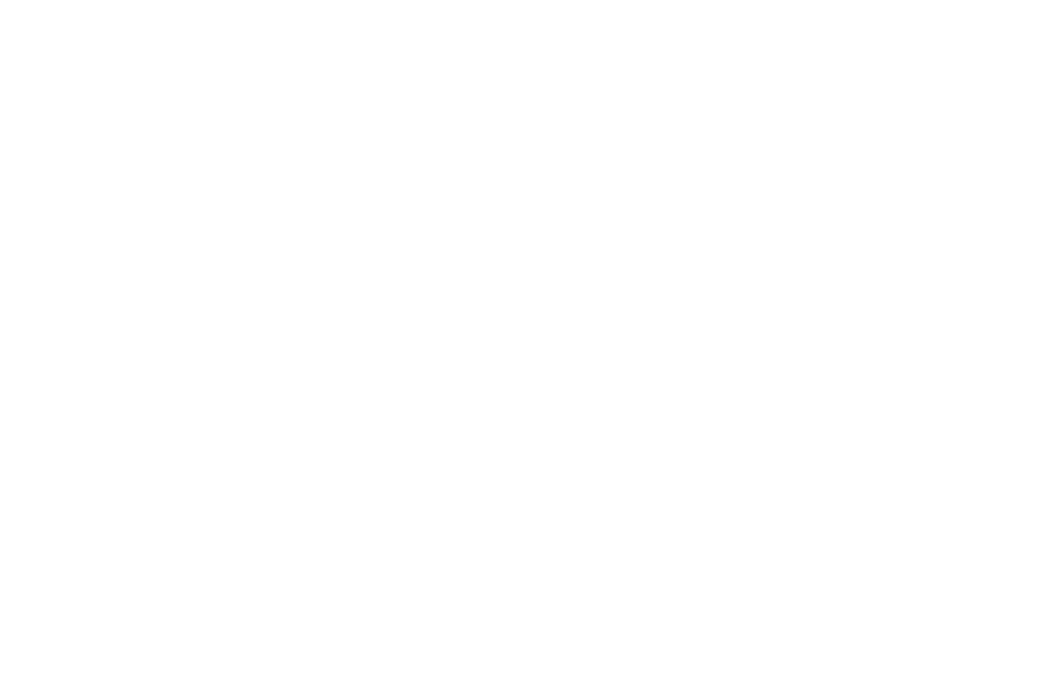
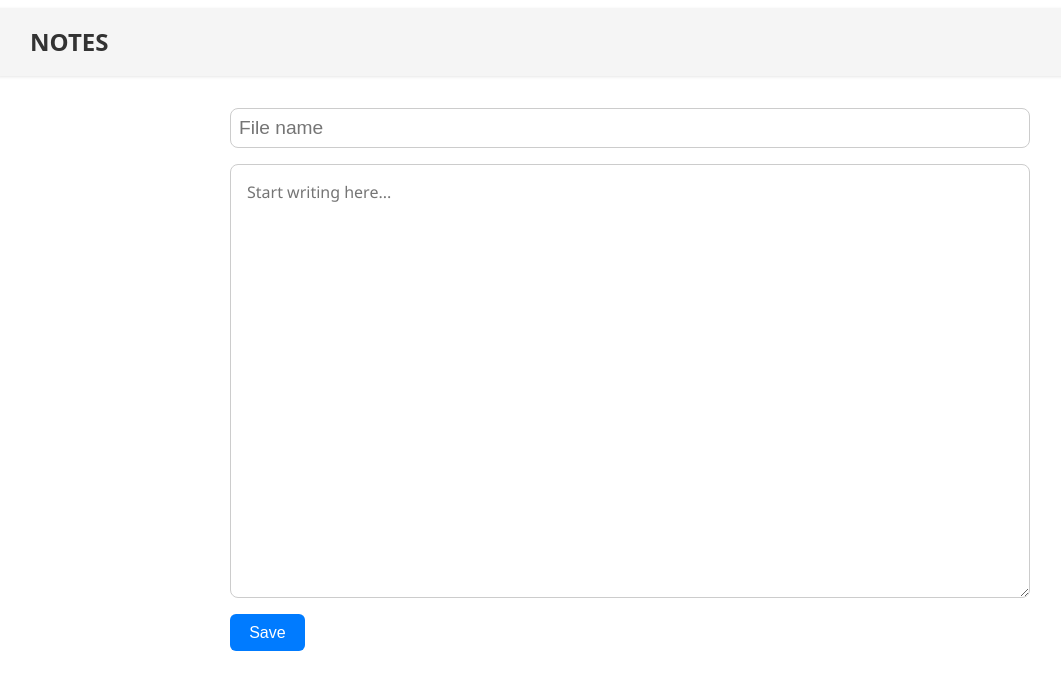
Before and after one commit to Naytyk/simplenotesapp, a React (Vite) app: page /create in a window 1280 px wide. Before the commit this address had no page. Shown: the top 690 px of the page, without its empty margins (10-1071 px from the left). Built offline with nearby package versions, Linux system fonts and the light colour scheme.

Commit message:
fixes for gh-pages deployment

```diff
--- a/src/App.jsx
+++ b/src/App.jsx
@@ -7,8 +7,8 @@
   return (
     <Router>
       <Routes>
-        <Route path="/simplenotesapp/" element={<Home />} />
-        <Route path="/simplenotesapp/create" element={<Create />} />
+        <Route path="/" element={<Home />} />
+        <Route path="/create" element={<Create />} />
       </Routes>
     </Router>
   );
--- a/src/components/Header.jsx
+++ b/src/components/Header.jsx
@@ -4,13 +4,13 @@
 
 const Header = () => {
   const location = useLocation();
-  const isHome = location.pathname === '/simplenotesapp/';
+  const isHome = location.pathname === '/';
 
   return (
     <header className="header">
-      <Link to="/simplenotesapp/" className="logo">NOTES</Link>
+      <Link to="/" className="logo">NOTES</Link>
       {isHome && (
-        <Link to="/simplenotesapp/create" className="create-btn">Create</Link>
+        <Link to="/create" className="create-btn">Create</Link>
       )}
     </header>
   );
--- a/src/pages/Create.jsx
+++ b/src/pages/Create.jsx
@@ -35,7 +35,7 @@
     }
 
     localStorage.setItem('notes', JSON.stringify(updatedNotes));
-    navigate('/simplenotesapp/');
+    navigate('/');
   };
 
   return (
--- a/src/pages/Home.jsx
+++ b/src/pages/Home.jsx
@@ -20,7 +20,7 @@
   };
 
   const handleClick = (id) => {
-    navigate(`/simplenotesapp/create?id=${id}`);
+    navigate(`/create?id=${id}`);
   };
 
   return (
```
